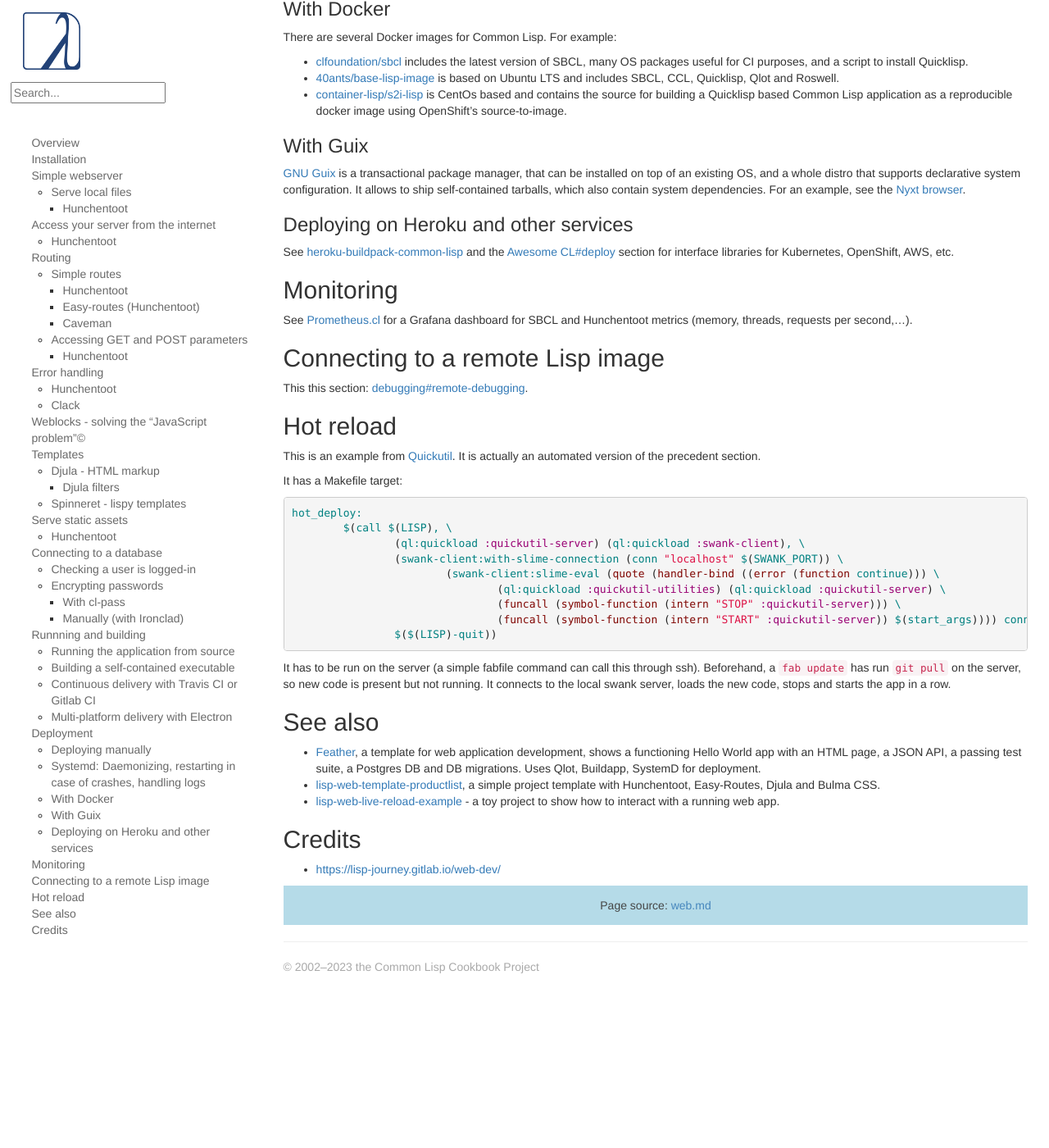
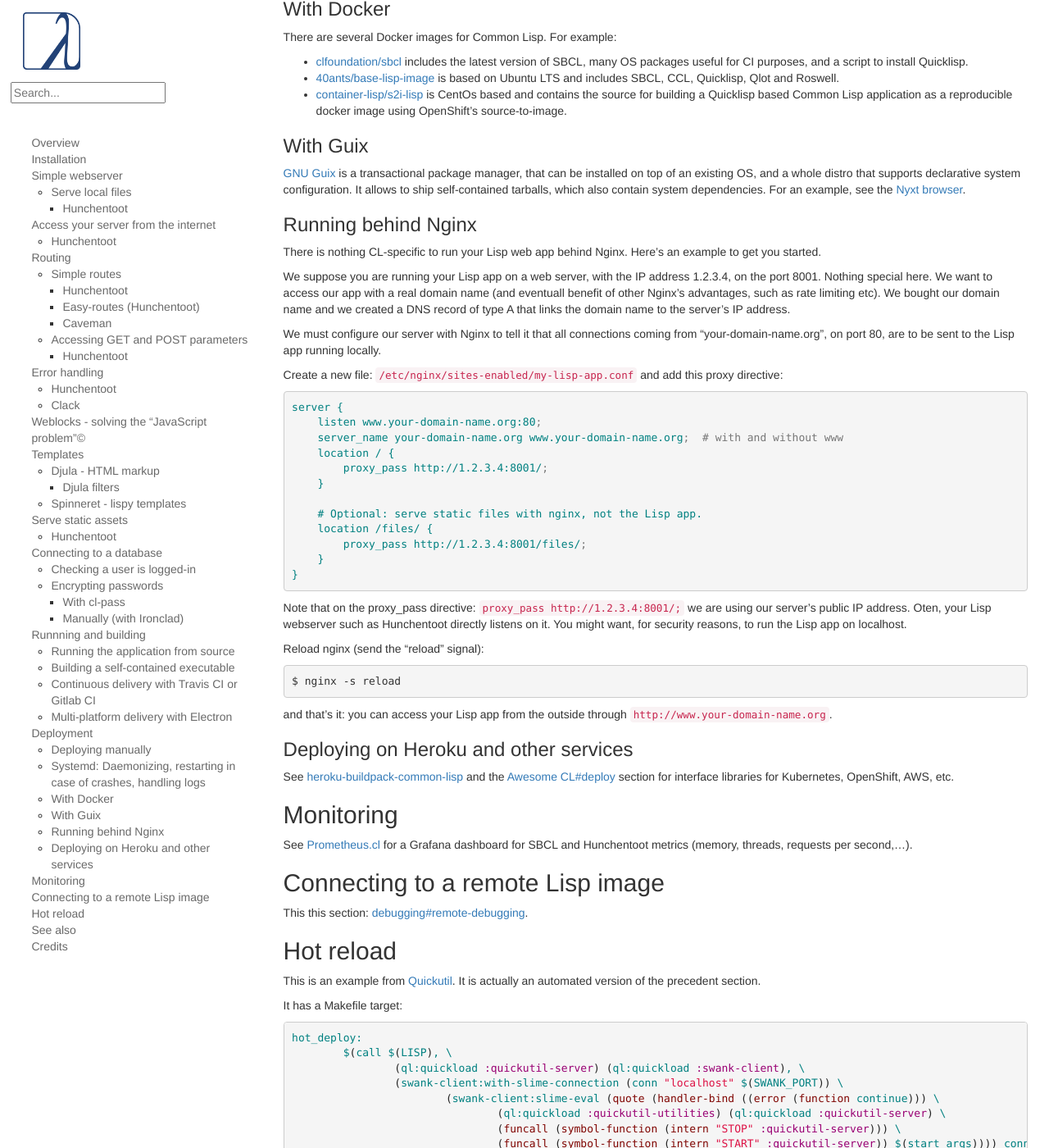
Before and after one commit to LispCookbook/cl-cookbook, a Jekyll site: the page built from web.md, in a window 1280 px wide and 1400 px high, scrolled down 15583 px. Shown: the whole window at 82% size. Built offline with Jekyll 4.4.1, drawn with Linux system fonts in a browser that asks for light colours; before the commit the page ends 16798 px from its top, so only the background shows below that.

Commit message:
web: running behind Nginx

```diff
--- a/web.md
+++ b/web.md
@@ -1046,6 +1046,50 @@
 to ship self-contained tarballs, which also contain system
 dependencies. For an example, see the [Nyxt browser](https://github.com/atlas-engineer/nyxt/).
 
+### Running behind Nginx
+
+There is nothing CL-specific to run your Lisp web app behind Nginx. Here's an example to get you started.
+
+We suppose you are running your Lisp app on a web server, with the IP
+address 1.2.3.4, on the port 8001. Nothing special here. We want to
+access our app with a real domain name (and eventuall benefit of other
+Nginx's advantages, such as rate limiting etc). We bought our domain
+name and we created a DNS record of type A that links the domain name
+to the server's IP address.
+
+We must configure our server with Nginx to tell it that all
+connections coming from "your-domain-name.org", on port 80, are to be
+sent to the Lisp app running locally.
+
+Create a new file: `/etc/nginx/sites-enabled/my-lisp-app.conf` and add this proxy directive:
+
+~~~lisp
+server {
+    listen www.your-domain-name.org:80;
+    server_name your-domain-name.org www.your-domain-name.org;  # with and without www
+    location / {
+        proxy_pass http://1.2.3.4:8001/;
+    }
+
+    # Optional: serve static files with nginx, not the Lisp app.
+    location /files/ {
+        proxy_pass http://1.2.3.4:8001/files/;
+    }
+}
+~~~
+
+Note that on the proxy_pass directive: `proxy_pass
+http://1.2.3.4:8001/;` we are using our server's public IP
+address. Oten, your Lisp webserver such as Hunchentoot directly
+listens on it. You might want, for security reasons, to run the Lisp
+app on localhost.
+
+Reload nginx (send the "reload" signal):
+
+    $ nginx -s reload
+
+and that's it: you can access your Lisp app from the outside through `http://www.your-domain-name.org`.
+
 
 ### Deploying on Heroku and other services
 
```
